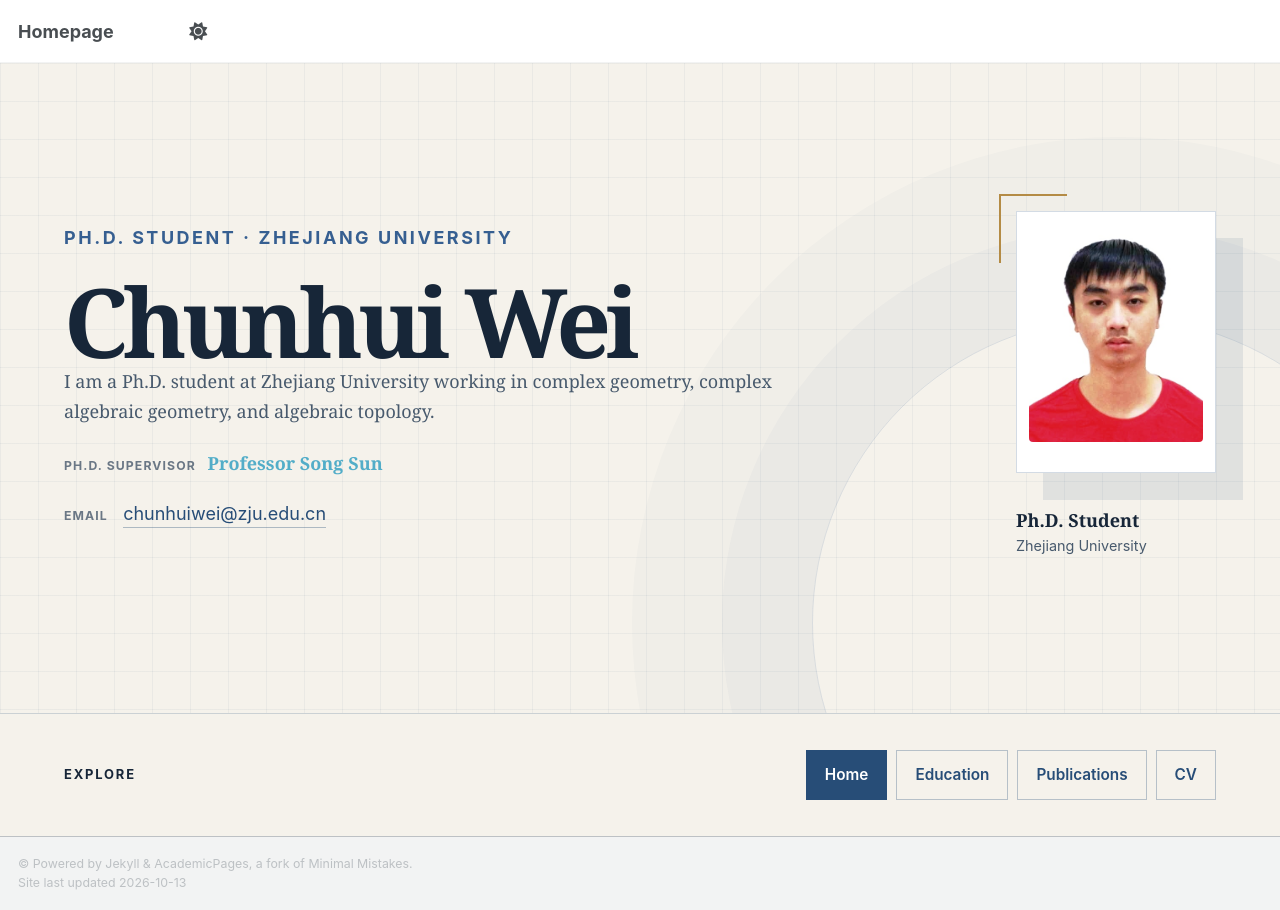
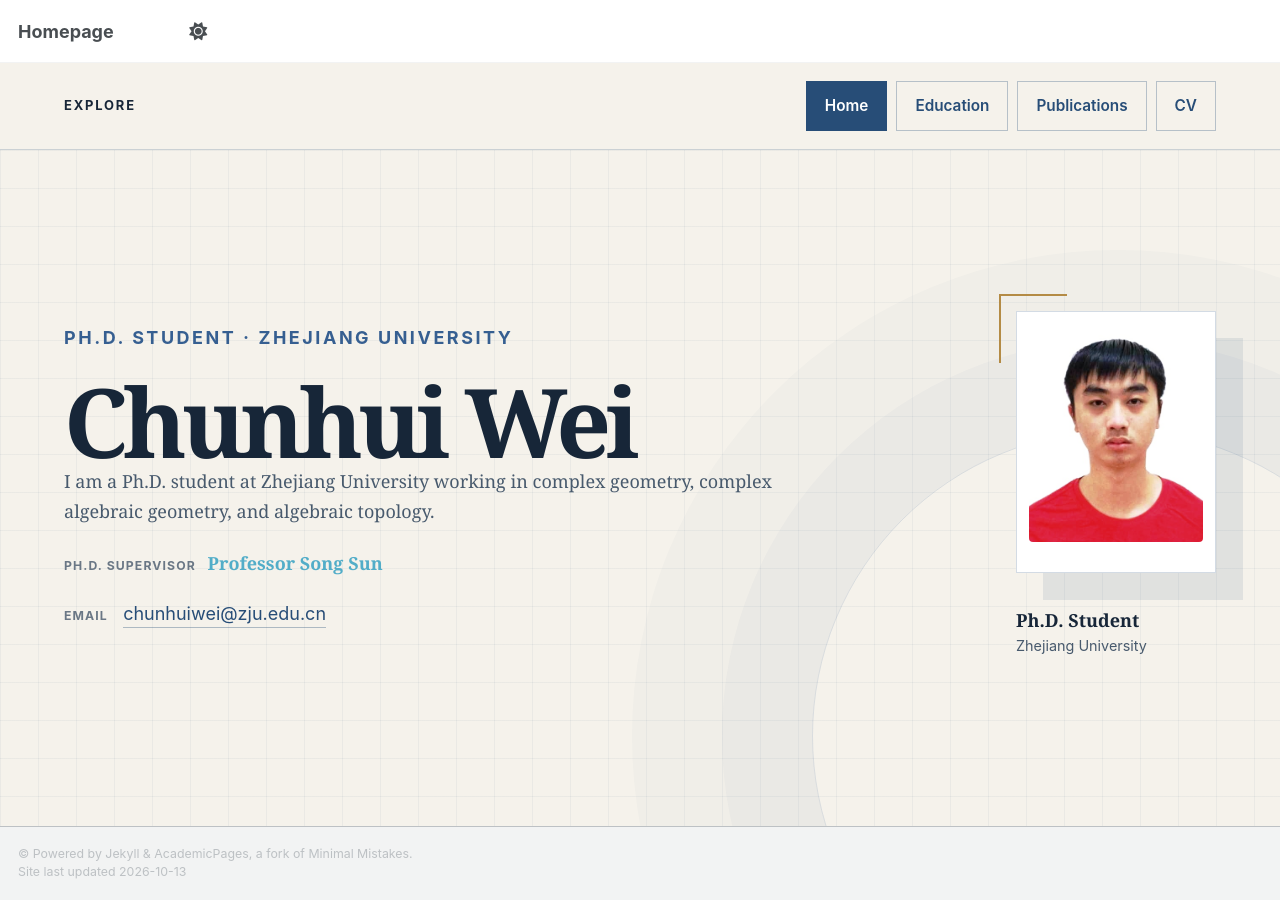
Before and after one commit to chunhuiwei736/chunhuiwei736.github.io, a Jekyll site: the page built from _pages/about.md, in a window 1280 px wide. Built offline with Jekyll 4.4.1, drawn with Linux system fonts in a browser that asks for light colours; a script that is not in the unit is left out.

Commit message:
Move page navigation above the content

```diff
--- a/_layouts/splash.html
+++ b/_layouts/splash.html
@@ -15,11 +15,11 @@ layout: default
     {% if page.date %}<meta itemprop="datePublished" content="{{ page.date | date: "%B %d, %Y" }}">{% endif %}
     {% if page.modified %}<meta itemprop="dateModified" content="{{ page.modified | date: "%B %d, %Y" }}">{% endif %}
 
+    {% if page.academic_navigation %}
+      {% include academic-navigation.html %}
+    {% endif %}
     <section class="page__content" itemprop="text">
       {{ content }}
     </section>
-    {% if page.academic_navigation %}
-      {% include academic-navigation.html %}
-    {% endif %}
   </article>
 </div>
--- a/_sass/layout/_home.scss
+++ b/_sass/layout/_home.scss
@@ -462,10 +462,10 @@ body.academic-site {
   gap: 1rem 2rem;
   align-items: center;
   justify-content: space-between;
-  padding: 2rem max(5vw, calc((100vw - 1180px) / 2));
+  padding: 1rem max(5vw, calc((100vw - 1180px) / 2));
   color: #172638;
   background: #f5f2eb;
-  border-top: 1px solid rgba(39, 77, 119, 0.2);
+  border-bottom: 1px solid rgba(39, 77, 119, 0.2);
   font-family: $sans-serif;
 
   &__label {
--- a/scripts/preview-homepage.mjs
+++ b/scripts/preview-homepage.mjs
@@ -131,7 +131,7 @@ for (const filename of ["about.md", "education.html", "publications.html", "cv.m
   const classes = `academic-page${page.permalink === "/" ? " academic-home" : ""}`;
   const html = pageShell(
     page.title,
-    `<article class="splash ${classes}"><section class="page__content">${stripFrontMatter(source)}</section>${pageNavigation(page.permalink)}</article>`,
+    `<article class="splash ${classes}">${pageNavigation(page.permalink)}<section class="page__content">${stripFrontMatter(source)}</section></article>`,
     classes,
   );
   const destination = join(output, page.permalink, "index.html");
```
